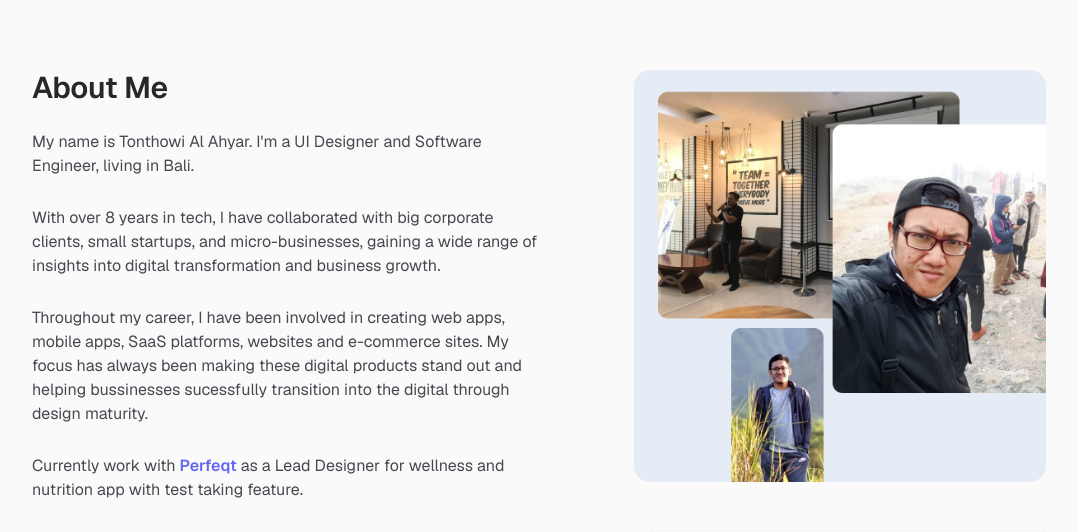
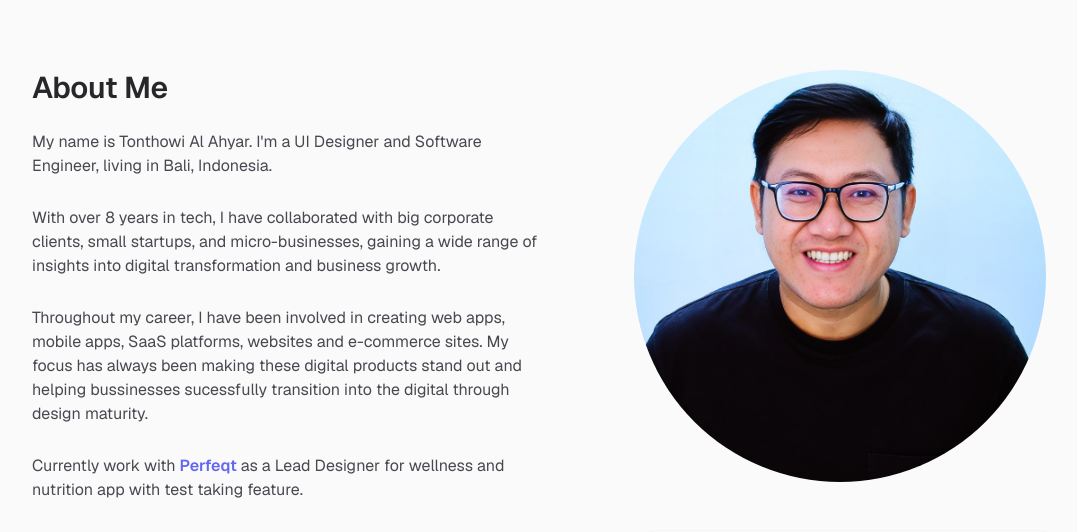
Before and after one commit to tonthowi/tonthowi-site, a Next.js app: page /about in a window 1280 px wide. Shown: the part 122-654 px from the top of the page, without its empty margins (96-1173 px from the left). Built offline with nearby package versions, Linux system fonts and the light colour scheme; no server answers.

Commit message:
Update profile image and enhance about section description

```diff
--- a/src/app/about/page.jsx
+++ b/src/app/about/page.jsx
@@ -149,11 +149,11 @@ export default function About() {
         <div className="lg:pl-20">
           <div className="max-w-xs px-2.5 lg:max-w-none">
             <Image
-              src="/images/about-photo.png"
+              src="/images/selfpic.JPG"
               width={550}
               height={550}
               alt="About Tonthowi Al Ahyar"
-              className="aspect-square rounded-2xl bg-zinc-100 object-cover dark:bg-zinc-800"
+              className="aspect-square rounded-full bg-zinc-100 object-cover dark:bg-zinc-800"
             />
           </div>
         </div>
@@ -163,7 +163,7 @@ export default function About() {
           </h1>
           <div className="mt-6 space-y-7 text-base text-zinc-600 dark:text-zinc-400">
             <p>
-              My name is Tonthowi Al Ahyar. I&apos;m a UI Designer and Software Engineer, living in Bali.
+              My name is Tonthowi Al Ahyar. I&apos;m a UI Designer and Software Engineer, living in Bali, Indonesia.
             </p>
             <p>
               With over 8 years in tech, I have collaborated with big corporate clients, small startups, and micro-businesses, gaining a wide range of insights into digital transformation and business growth.
--- a/src/components/Header.jsx
+++ b/src/components/Header.jsx
@@ -13,7 +13,7 @@ import {
 import clsx from 'clsx'
 
 import { Container } from '@/components/Container'
-import avatarImage from '../../public/images/self-portrait.png'
+import avatarImage from '../../public/images/selfpic.JPG'
 
 import { navItems } from './navItems';
 import { ThemeToggle } from './ThemeToggle'
```
Also changed, not shown: public/images/selfpic.JPG (added).
